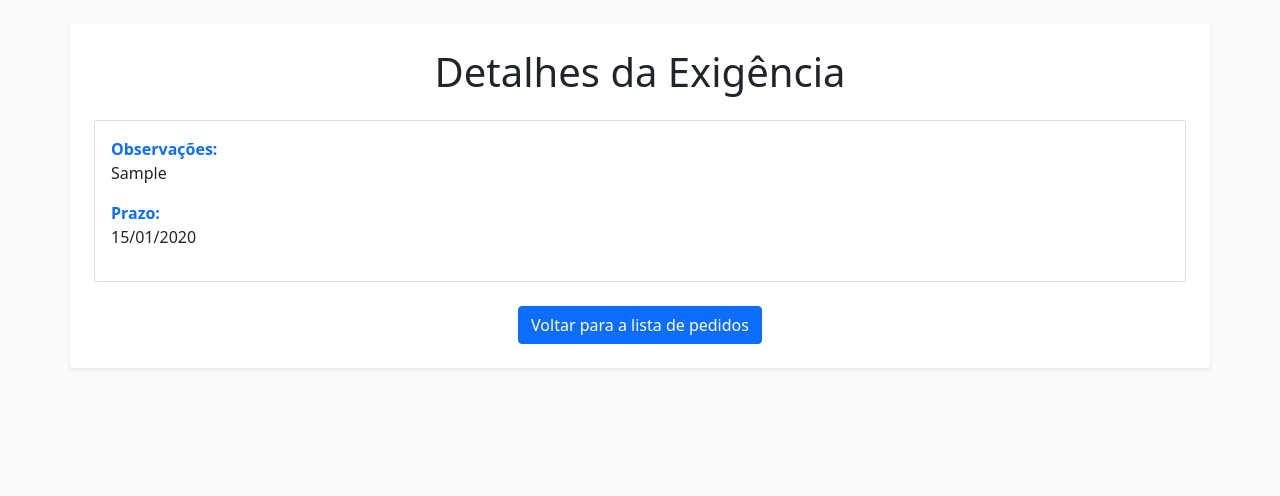
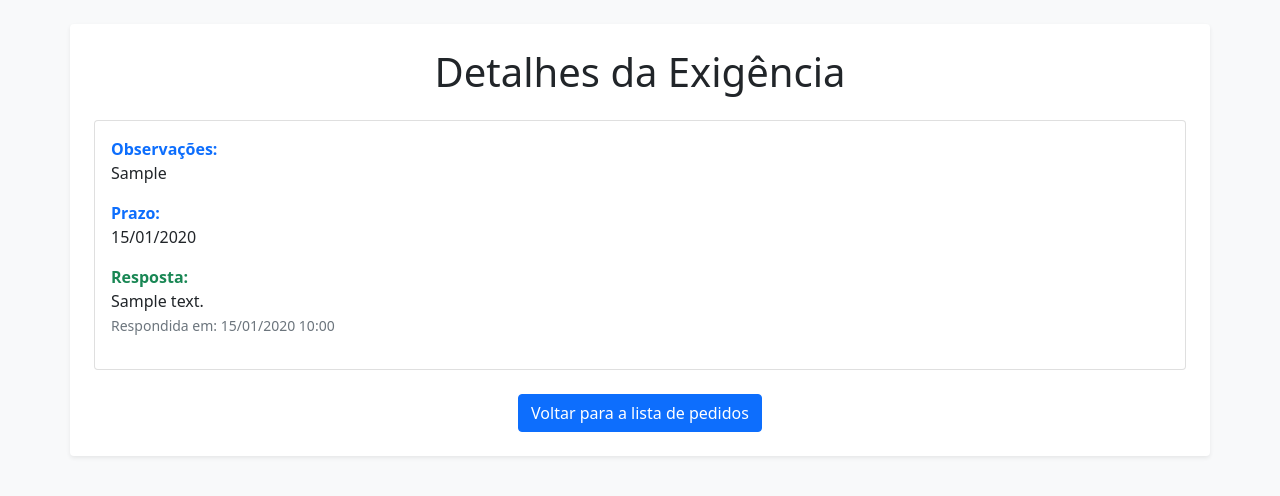
Before and after one commit to dimitricarneiro/embarcacoes, a Flask app: page /exigencia/1 in a window 1280 px wide. Shown: the top 496 px of the page. Run offline with Flask 3, Linux system fonts and the light colour scheme; a user stored in the database is signed in; tables that the repository leaves empty hold one stand-in row (values such as "Sample post").

Commit message:
Rota para atender exigência

```diff
--- a/app/routes.py
+++ b/app/routes.py
@@ -1005,11 +1005,12 @@ def exigir_pedido(pedido_id):
     if prazo_exigencia_date < date.today():
         return jsonify({"error": "O prazo não pode ser anterior a hoje."}), 400
 
-    # Cria o registro da exigência (assumindo que o model Exigencia foi criado)
+    # Cria o registro da exigência, salvando também o id do usuário que fez a exigência
     exigencia = Exigencia(
         pedido_id=pedido.id,
         motivo_exigencia=motivo_exigencia,
-        prazo_exigencia=prazo_exigencia_date
+        prazo_exigencia=prazo_exigencia_date,
+        usuario_id=current_user.id  # Salva o id do usuário que fez a exigência
     )
     db.session.add(exigencia)
 
@@ -1033,7 +1034,60 @@ def detalhes_exigencia(exigencia_id):
     if current_user.role != 'RFB' and exigencia.pedido.usuario_id != current_user.id:
         return jsonify({"error": "Você não tem permissão para ver essa exigência."}), 403
 
-    return render_template('detalhes_exigencia.html', exigencia=exigencia)
+    # Passa também o pedido associado à exigência para o template
+    return render_template('detalhes_exigencia.html', exigencia=exigencia, pedido=exigencia.pedido)
+
+@pedidos_bp.route('/pedido/<int:pedido_id>/responder-exigencia/<int:exigencia_id>', methods=['GET', 'POST'])
+@login_required
+@role_required("comum")
+def responder_exigencia(pedido_id, exigencia_id):
+    """
+    Rota para que o criador do pedido responda uma exigência.
+
+    Regras:
+    - Apenas o usuário que criou o pedido pode responder a exigência.
+    - A resposta deve ser enviada até (ou na) data do prazo_exigencia.
+    - Não é permitida a resposta se já existir um texto_resposta cadastrado.
+    - Ao responder, o pedido.status é atualizado para "pendente".
+    """
+    # Busca o pedido e a exigência
+    pedido = PedidoAutorizacao.query.get_or_404(pedido_id)
+    exigencia = Exigencia.query.filter_by(id=exigencia_id, pedido_id=pedido.id).first_or_404()
+
+    # Verifica se o usuário logado é o criador do pedido
+    if pedido.usuario_id != current_user.id:
+        flash("Você não tem permissão para responder esta exigência.", "danger")
+        return redirect(url_for('pedidos.exibir_detalhes_pedido', pedido_id=pedido.id))
+
+    # Se a exigência já foi respondida, não permite nova resposta
+    if exigencia.texto_resposta:
+        flash("Esta exigência já foi respondida.", "warning")
+        return redirect(url_for('pedidos.exibir_detalhes_pedido', pedido_id=pedido.id))
+
+    # Verifica se o prazo para resposta ainda não expirou
+    if date.today() > exigencia.prazo_exigencia:
+        flash("O prazo para responder esta exigência já expirou.", "danger")
+        return redirect(url_for('pedidos.exibir_detalhes_pedido', pedido_id=pedido.id))
+
+    # Se for GET, exibe o template com os detalhes e o formulário de resposta
+    if request.method == 'GET':
+        return render_template('detalhes_exigencia.html', pedido=pedido, exigencia=exigencia)
+
+    # Se for POST, processa o formulário enviado
+    texto_resposta = request.form.get('texto_resposta')
+    if not texto_resposta:
+        flash("O campo de resposta é obrigatório.", "danger")
+        return render_template('detalhes_exigencia.html', pedido=pedido, exigencia=exigencia)
+
+    # Registra a resposta com data atual e atualiza o status do pedido
+    exigencia.texto_resposta = texto_resposta
+    exigencia.data_resposta = datetime.utcnow()
+    pedido.status = "pendente"
+
+    db.session.commit()
+
+    flash("Exigência respondida com sucesso e o pedido foi atualizado para 'pendente'.", "success")
+    return redirect(url_for('pedidos.exibir_detalhes_pedido', pedido_id=pedido.id))
 
 @pedidos_bp.route('/formulario-pedido', methods=['GET'])
 @login_required  # Apenas usuários logados podem acessar
--- a/app/templates/detalhes_exigencia.html
+++ b/app/templates/detalhes_exigencia.html
@@ -13,7 +13,7 @@
       <h1 class="text-center mb-4">Detalhes da Exigência</h1>
 
       <!-- Card com os detalhes da exigência -->
-    <div class="card">
+      <div class="card mb-4">
         <div class="card-body">
           <div class="mb-3">
             <strong class="text-primary">Observações:</strong>
@@ -23,8 +23,32 @@
             <strong class="text-primary">Prazo:</strong>
             <p class="mb-0">{{ exigencia.prazo_exigencia.strftime('%d/%m/%Y') }}</p>
           </div>
+          {% if exigencia.texto_resposta %}
+          <div class="mb-3">
+            <strong class="text-success">Resposta:</strong>
+            <p class="mb-0">{{ exigencia.texto_resposta }}</p>
+            <small class="text-muted">
+              Respondida em: {{ exigencia.data_resposta.strftime('%d/%m/%Y %H:%M') if exigencia.data_resposta else '' }}
+            </small>
+          </div>
+          {% endif %}
         </div>
       </div>
+
+      {% if not exigencia.texto_resposta and current_user.role == 'comum' %}
+      <div class="card mb-4">
+        <div class="card-body">
+          <h4>Responder Exigência</h4>
+<form method="POST" action="{{ url_for('pedidos.responder_exigencia', pedido_id=pedido.id, exigencia_id=exigencia.id) }}">
+  <div class="mb-3">
+    <label for="texto_resposta" class="form-label">Sua resposta:</label>
+    <textarea class="form-control" id="texto_resposta" name="texto_resposta" rows="4" required></textarea>
+  </div>
+  <button type="submit" class="btn btn-success">Enviar Resposta</button>
+</form>
+        </div>
+      </div>
+      {% endif %}
 
       <!-- Botão para voltar para a lista de pedidos -->
       <div class="text-center mt-4">
```
Also changed, not shown: app/models.py (+12 -1 lines). Lines whose indentation alone changed are shown as unchanged.
